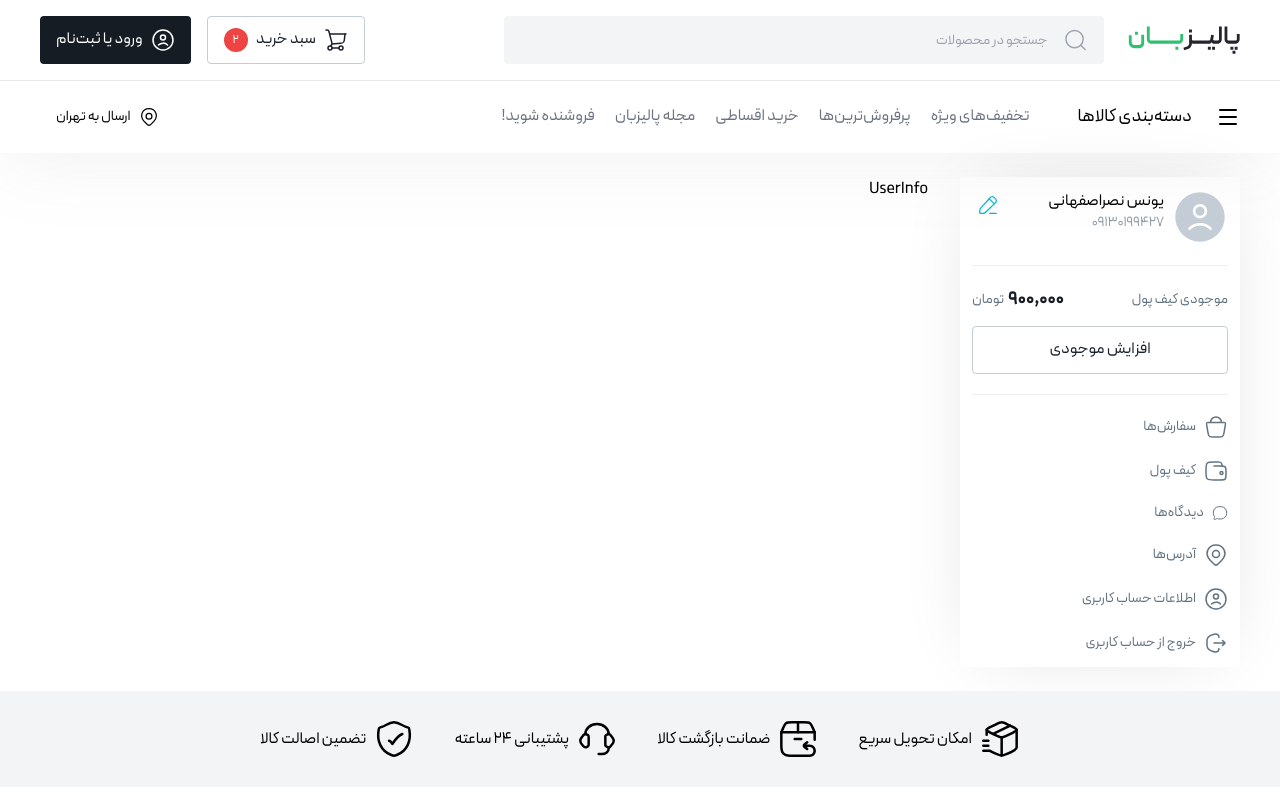
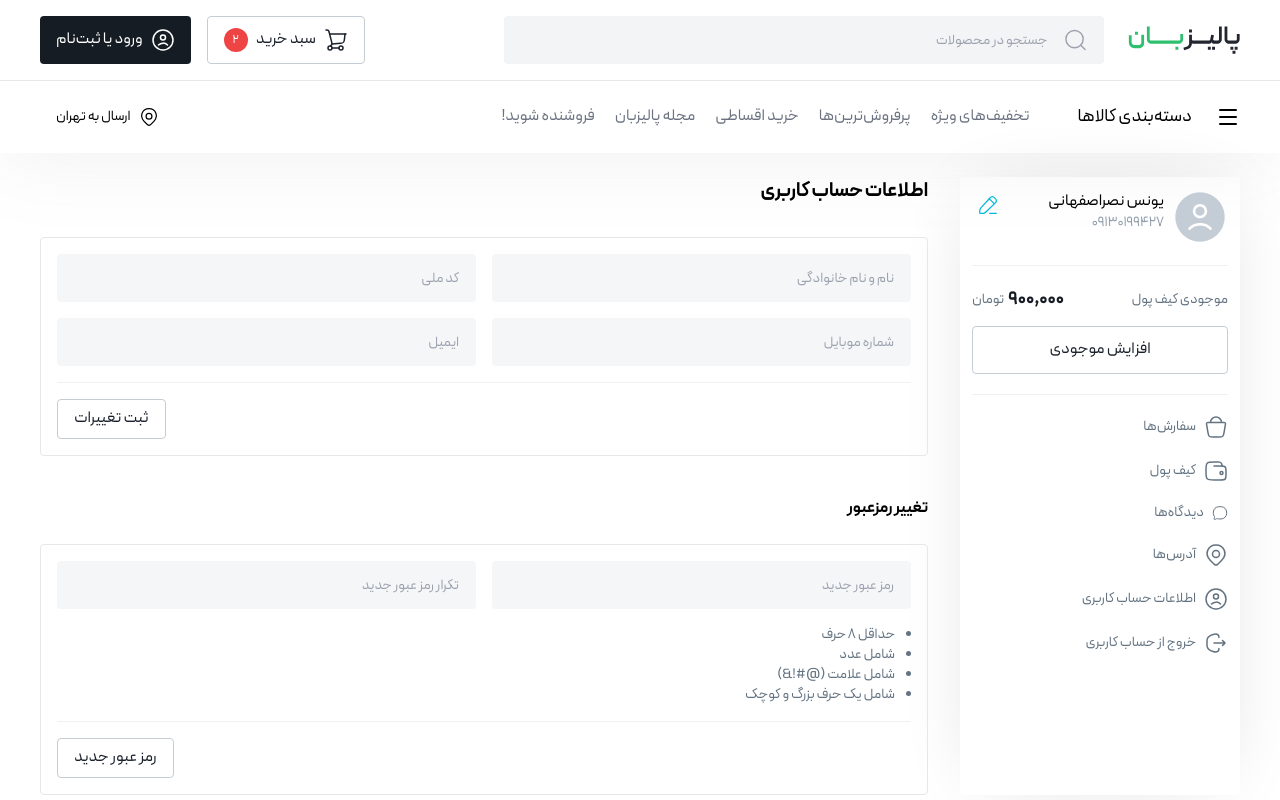
Before and after one commit to hamideslami32/leyan, a Next.js app: page /profile/user-info in a window 1280 px wide. Shown: the top 800 px of the page. Built offline with nearby package versions, Linux system fonts and the light colour scheme.

Commit message:
feat: user profile desktop

```diff
--- a/src/pages/profile/user-info.tsx
+++ b/src/pages/profile/user-info.tsx
@@ -1,8 +1,49 @@
 import ProfileLayout from '@/layouts/profile';
-import React from 'react';
+import { Button, Divider, Input } from '@chakra-ui/react';
 
 const UserInfo = () => {
-  return <ProfileLayout>UserInfo</ProfileLayout>;
+  return (
+    <ProfileLayout>
+      <h1 className='text-xl font-bold'>اطلاعات حساب کاربری</h1>
+      <div className='my-8 rounded-md border p-4'>
+        <div className='grid grid-cols-2 gap-4'>
+          <Input placeholder='نام و نام خانوادگی' />
+          <Input placeholder='کد ملی' />
+          <Input placeholder='شماره موبایل' />
+          <Input placeholder='ایمیل' />
+        </div>
+        <Divider className='my-4' />
+        <div className='text-left'>
+          <Button variant={'outline'} h={10}>
+            ثبت تغییرات
+          </Button>
+        </div>
+      </div>
+      <div className='mt-10'>
+        <h2 className='mb-6 font-bold'>تغییر رمزعبور</h2>
+        <div className='rounded-md border p-4'>
+          <div>
+            <div className='grid grid-cols-2 gap-4'>
+              <Input placeholder='رمز عبور جدید' />
+              <Input placeholder='تکرار رمز عبور جدید' />
+            </div>
+            <ul className='px-4 pt-4 text-sm text-secondary-600'>
+              <li className='list-disc'>حداقل ۸ حرف</li>
+              <li className='list-disc'>شامل عدد</li>
+              <li className='list-disc'>شامل علامت (@#!&)</li>
+              <li className='list-disc'>شامل یک حرف بزرگ و کوچک</li>
+            </ul>
+          </div>
+          <Divider className='my-4' />
+          <div className='text-left'>
+            <Button variant={'outline'} h={10}>
+              رمز عبور جدید
+            </Button>
+          </div>
+        </div>
+      </div>
+    </ProfileLayout>
+  );
 };
 
 export default UserInfo;
--- a/src/pages/profile/wallet.tsx
+++ b/src/pages/profile/wallet.tsx
@@ -1,7 +1,10 @@
 import ProfileLayout from '@/layouts/profile';
 import SearchIcon from '@/assets/icons/search.svg';
 import { Button, Input, InputGroup, InputRightElement } from '@chakra-ui/react';
-import Table from '@/components/shared/table/Table';
+
+import dynamic from 'next/dynamic';
+
+const Table = dynamic(() => import('../../components/shared/table/Table'));
 
 const tableHeaders = [
   'شماره تراکنش',
@@ -14,14 +17,14 @@ const tableHeaders = [
 const tableData = [
   {
     transactionId: '۵۲۳۵۰۰۱۳۹',
-    date: new Date().getTime(),
+    date: '2023/12/20',
     price: '۱,۵۰۰,۰۰۰',
     transactionType: 'افزایش شارژ / اعتبار بابت استرداد',
     description: 'درخواست استرداد به شماره ۴۲۳۵۲۳ و شماره سفارش ۱۲۵۲۳۵۶۲۳۰۰',
   },
   {
     transactionId: '۵۲۳۵۰۰۱۴۰',
-    date: new Date().getTime(),
+    date: '2023/12/15',
     price: '۱,۵۰۰,۰۰۰',
     transactionType: 'کاهش شارژ بابت خرید',
     description: 'سفارش ۱۴۲۵۱۵۰۰۲ - خرید کالا',
```
